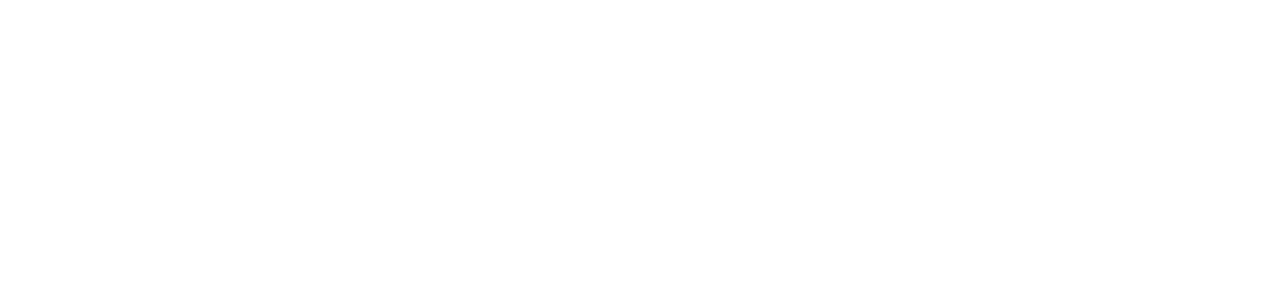
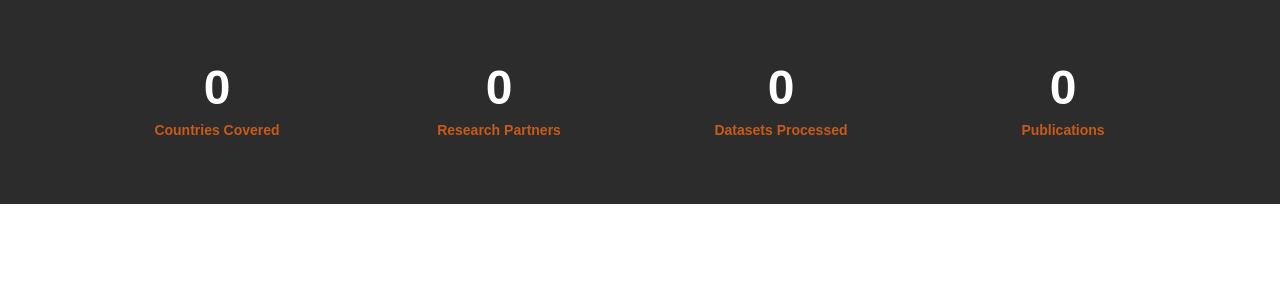
Before and after one commit to MEDICONSORTIUM/mca-website, a Next.js app: page / in a window 1280 px wide. Shown: the top 300 px of the page. Built offline with nearby package versions, Linux system fonts and the light colour scheme.

Commit message:
Add static metric counter row

```diff
--- a/components/home/MetricCounter.tsx
+++ b/components/home/MetricCounter.tsx
@@ -1,3 +1,27 @@
+const metrics = [
+  { value: 0, label: "Countries Covered" },
+  { value: 0, label: "Research Partners" },
+  { value: 0, label: "Datasets Processed" },
+  { value: 0, label: "Publications" },
+];
+
 export default function MetricCounter() {
-  return null;
+  return (
+    <section className="bg-mca-charcoal py-16">
+      <div className="mx-auto max-w-6xl px-6 sm:px-8">
+        <div className="grid grid-cols-2 gap-10 text-center lg:grid-cols-4">
+          {metrics.map((metric) => (
+            <div key={metric.label}>
+              <div className="text-4xl font-bold text-white sm:text-5xl">
+                {metric.value}
+              </div>
+              <div className="mt-2 text-sm font-semibold text-mca-orange">
+                {metric.label}
+              </div>
+            </div>
+          ))}
+        </div>
+      </div>
+    </section>
+  );
 }
```
